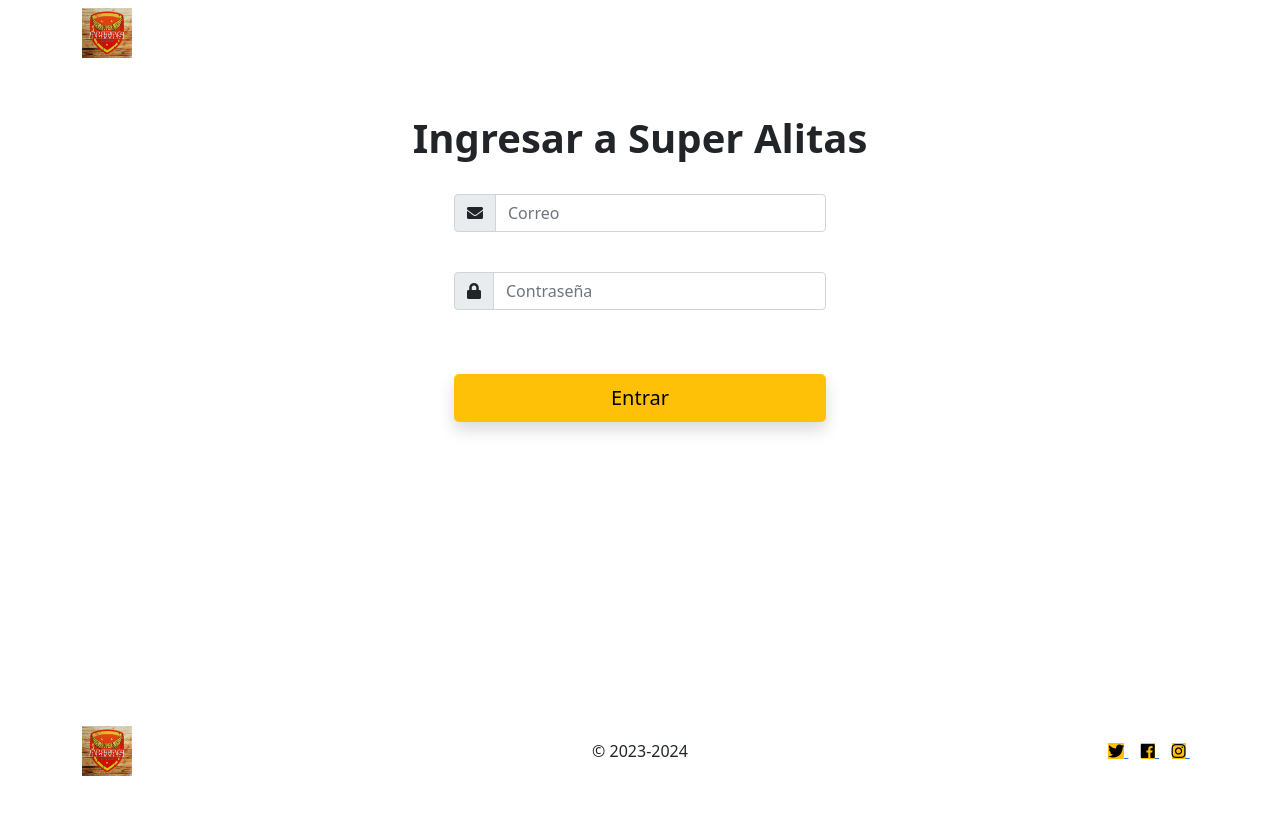
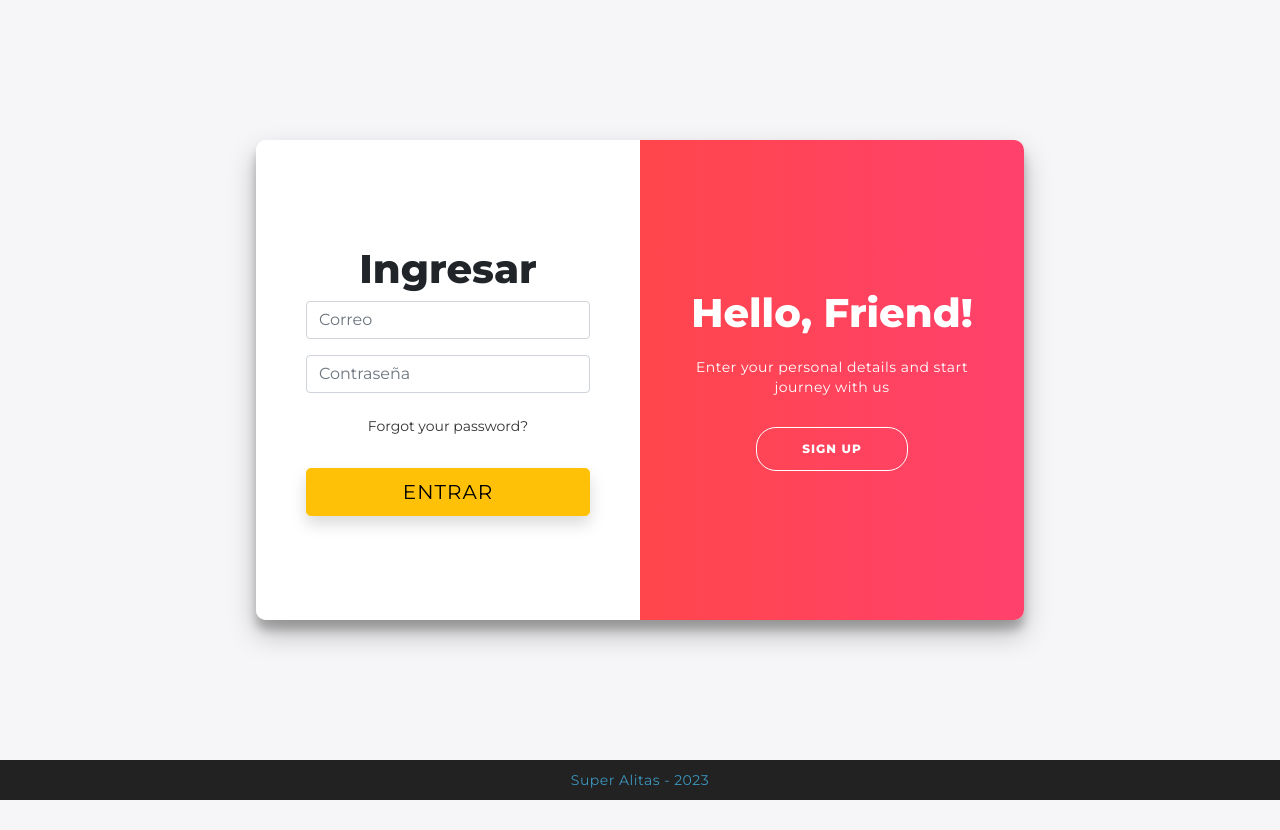
Before and after one commit to JuDaOcVa/ProyectoSuperAlitas, a PHP site: page /Login.php in a window 1280 px wide. Before the commit the page ends 776 px from the top, so only its background shows below. Run offline with PHP 8.4, Linux system fonts and the light colour scheme; some libraries are stand-ins or nearby versions.

Commit message:
Se inicia la nueva vista de login

```diff
--- a/FrontEnd/Login.php
+++ b/FrontEnd/Login.php
@@ -16,10 +16,62 @@
       <script src="https://code.jquery.com/jquery-3.6.0.min.js"></script>
       <script src="https://cdn.jsdelivr.net/npm/sweetalert2@11"></script>
       <link rel="stylesheet" href="sweetalert2.min.css">
+      <link rel="stylesheet" href="css/styleLogin.css">
       <script src="sweetalert2.all.min.js"></script>
+      <script src="js/login.js"></script>
   </head>
   <body>
-    <nav class="navbar navbar-light bg-white  navbar-expand-md ">
+  <div class="container" id="container">
+	<div class="form-container sign-up-container">
+		<form action="#">
+			<h1>Create Account</h1>
+			<div class="social-container">
+				<a href="#" class="social"><i class="fab fa-facebook-f"></i></a>
+				<a href="#" class="social"><i class="fab fa-google-plus-g"></i></a>
+				<a href="#" class="social"><i class="fab fa-linkedin-in"></i></a>
+			</div>
+			<span>or use your email for registration</span>
+			<input type="text" placeholder="Name" />
+			<input type="email" placeholder="Email" />
+			<input type="password" placeholder="Password" />
+			<button>Sign Up</button>
+		</form>
+	</div>
+	<div class="form-container sign-in-container">
+		<form id="login-form">
+			<h1>Ingresar</h1>
+			<input type="text" id="txtcorreo"
+                class="form-control" placeholder="Correo" name="txtcorreo"
+                aria-label="Correo" aria-describedby="basic-addon1"></input>
+                <input type="password" id="txtcontrasena"
+              class="form-control" name="contrasena" placeholder="Contraseña"
+              aria-describedby="basic-addon2"></input>
+			<a href="#">Forgot your password?</a>
+      <button type="submit" id="login-btn" class="btn btn-warning btn-round w-100 shadow btn-lg mt-3">Entrar</button>
+		</form>
+	</div>
+	<div class="overlay-container">
+		<div class="overlay">
+			<div class="overlay-panel overlay-left">
+				<h1>Welcome Back!</h1>
+				<p>To keep connected with us please login with your personal info</p>
+				<button class="ghost" id="signIn">Sign In</button>
+			</div>
+			<div class="overlay-panel overlay-right">
+				<h1>Hello, Friend!</h1>
+				<p>Enter your personal details and start journey with us</p>
+				<button class="ghost" id="signUp">Sign Up</button>
+			</div>
+		</div>
+	</div>
+</div>
+
+<footer>
+	<p>
+		<a target="_blank" href="https://superalitas.com">Super Alitas - 2023</a>
+	</p>
+</footer>
+  <!--  <nav class="navbar navbar-light bg-white  navbar-expand-md ">
       <div class="container">
       <div class="col-2 pl-md-0 text-left">
         <a href="">
@@ -84,8 +136,7 @@
     </footer>
   </section>
 
-
-    <script
+--><script
       src="https://cdn.jsdelivr.net/npm/bootstrap@5.1.3/dist/js/bootstrap.bundle.min.js"
       integrity="sha384-ka7Sk0Gln4gmtz2MlQnikT1wXgYsOg+OMhuP+IlRH9sENBO0LRn5q+8nbTov4+1p"
       crossorigin="anonymous"></script>
--- a/FrontEnd/css/styleLogin.css
+++ b/FrontEnd/css/styleLogin.css
@@ -0,0 +1,252 @@
+
+@import url('https://fonts.googleapis.com/css?family=Montserrat:400,800');
+
+* {
+	box-sizing: border-box;
+}
+
+body {
+	background: #f6f5f7;
+	display: flex;
+	justify-content: center;
+	align-items: center;
+	flex-direction: column;
+	font-family: 'Montserrat', sans-serif;
+	height: 100vh;
+	margin: -20px 0 50px;
+}
+
+h1 {
+	font-weight: bold;
+	margin: 0;
+}
+
+h2 {
+	text-align: center;
+}
+
+p {
+	font-size: 14px;
+	font-weight: 100;
+	line-height: 20px;
+	letter-spacing: 0.5px;
+	margin: 20px 0 30px;
+}
+
+span {
+	font-size: 12px;
+}
+
+a {
+	color: #333;
+	font-size: 14px;
+	text-decoration: none;
+	margin: 15px 0;
+}
+
+button {
+	border-radius: 20px;
+	border: 1px solid #FF4B2B;
+	background-color: #FF4B2B;
+	color: #FFFFFF;
+	font-size: 12px;
+	font-weight: bold;
+	padding: 12px 45px;
+	letter-spacing: 1px;
+	text-transform: uppercase;
+	transition: transform 80ms ease-in;
+}
+
+button:active {
+	transform: scale(0.95);
+}
+
+button:focus {
+	outline: none;
+}
+
+button.ghost {
+	background-color: transparent;
+	border-color: #FFFFFF;
+}
+
+form {
+	background-color: #FFFFFF;
+	display: flex;
+	align-items: center;
+	justify-content: center;
+	flex-direction: column;
+	padding: 0 50px;
+	height: 100%;
+	text-align: center;
+}
+
+input {
+	background-color: #eee;
+	border: none;
+	padding: 12px 15px;
+	margin: 8px 0;
+	width: 100%;
+}
+
+.container {
+	background-color: #fff;
+	border-radius: 10px;
+  	box-shadow: 0 14px 28px rgba(0,0,0,0.25),
+			0 10px 10px rgba(0,0,0,0.22);
+	position: relative;
+	overflow: hidden;
+	width: 768px;
+	max-width: 100%;
+	min-height: 480px;
+}
+
+.form-container {
+	position: absolute;
+	top: 0;
+	height: 100%;
+	transition: all 0.6s ease-in-out;
+}
+
+.sign-in-container {
+	left: 0;
+	width: 50%;
+	z-index: 2;
+}
+
+.container.right-panel-active .sign-in-container {
+	transform: translateX(100%);
+}
+
+.sign-up-container {
+	left: 0;
+	width: 50%;
+	opacity: 0;
+	z-index: 1;
+}
+
+.container.right-panel-active .sign-up-container {
+	transform: translateX(100%);
+	opacity: 1;
+	z-index: 5;
+	animation: show 0.6s;
+}
+
+@keyframes show {
+	0%, 49.99% {
+		opacity: 0;
+		z-index: 1;
+	}
+
+	50%, 100% {
+		opacity: 1;
+		z-index: 5;
+	}
+}
+
+.overlay-container {
+	position: absolute;
+	top: 0;
+	left: 50%;
+	width: 50%;
+	height: 100%;
+	overflow: hidden;
+	transition: transform 0.6s ease-in-out;
+	z-index: 100;
+}
+
+.container.right-panel-active .overlay-container{
+	transform: translateX(-100%);
+}
+
+.overlay {
+	background: #FF416C;
+	background: -webkit-linear-gradient(to right, #FF4B2B, #FF416C);
+	background: linear-gradient(to right, #FF4B2B, #FF416C);
+	background-repeat: no-repeat;
+	background-size: cover;
+	background-position: 0 0;
+	color: #FFFFFF;
+	position: relative;
+	left: -100%;
+	height: 100%;
+	width: 200%;
+  	transform: translateX(0);
+	transition: transform 0.6s ease-in-out;
+}
+
+.container.right-panel-active .overlay {
+  	transform: translateX(50%);
+}
+
+.overlay-panel {
+	position: absolute;
+	display: flex;
+	align-items: center;
+	justify-content: center;
+	flex-direction: column;
+	padding: 0 40px;
+	text-align: center;
+	top: 0;
+	height: 100%;
+	width: 50%;
+	transform: translateX(0);
+	transition: transform 0.6s ease-in-out;
+}
+
+.overlay-left {
+	transform: translateX(-20%);
+}
+
+.container.right-panel-active .overlay-left {
+	transform: translateX(0);
+}
+
+.overlay-right {
+	right: 0;
+	transform: translateX(0);
+}
+
+.container.right-panel-active .overlay-right {
+	transform: translateX(20%);
+}
+
+.social-container {
+	margin: 20px 0;
+}
+
+.social-container a {
+	border: 1px solid #DDDDDD;
+	border-radius: 50%;
+	display: inline-flex;
+	justify-content: center;
+	align-items: center;
+	margin: 0 5px;
+	height: 40px;
+	width: 40px;
+}
+
+footer {
+    background-color: #222;
+    color: #fff;
+    font-size: 14px;
+    bottom: 0;
+    position: fixed;
+    left: 0;
+    right: 0;
+    text-align: center;
+    z-index: 999;
+}
+
+footer p {
+    margin: 10px 0;
+}
+
+footer i {
+    color: red;
+}
+
+footer a {
+    color: #3c97bf;
+    text-decoration: none;
+}
--- a/FrontEnd/js/login.js
+++ b/FrontEnd/js/login.js
@@ -1,4 +1,13 @@
 $(document).ready(function () {
+const container = $("#container");
+
+$("#signUp").click(function (event) {
+  container.addClass("right-panel-active");
+});
+$("#signIn").click(function (event) {
+	container.removeClass("right-panel-active");
+});
+
   $("#login-btn").click(function (event) {
     event.preventDefault();
     var correo = $("#txtcorreo").val();
```
